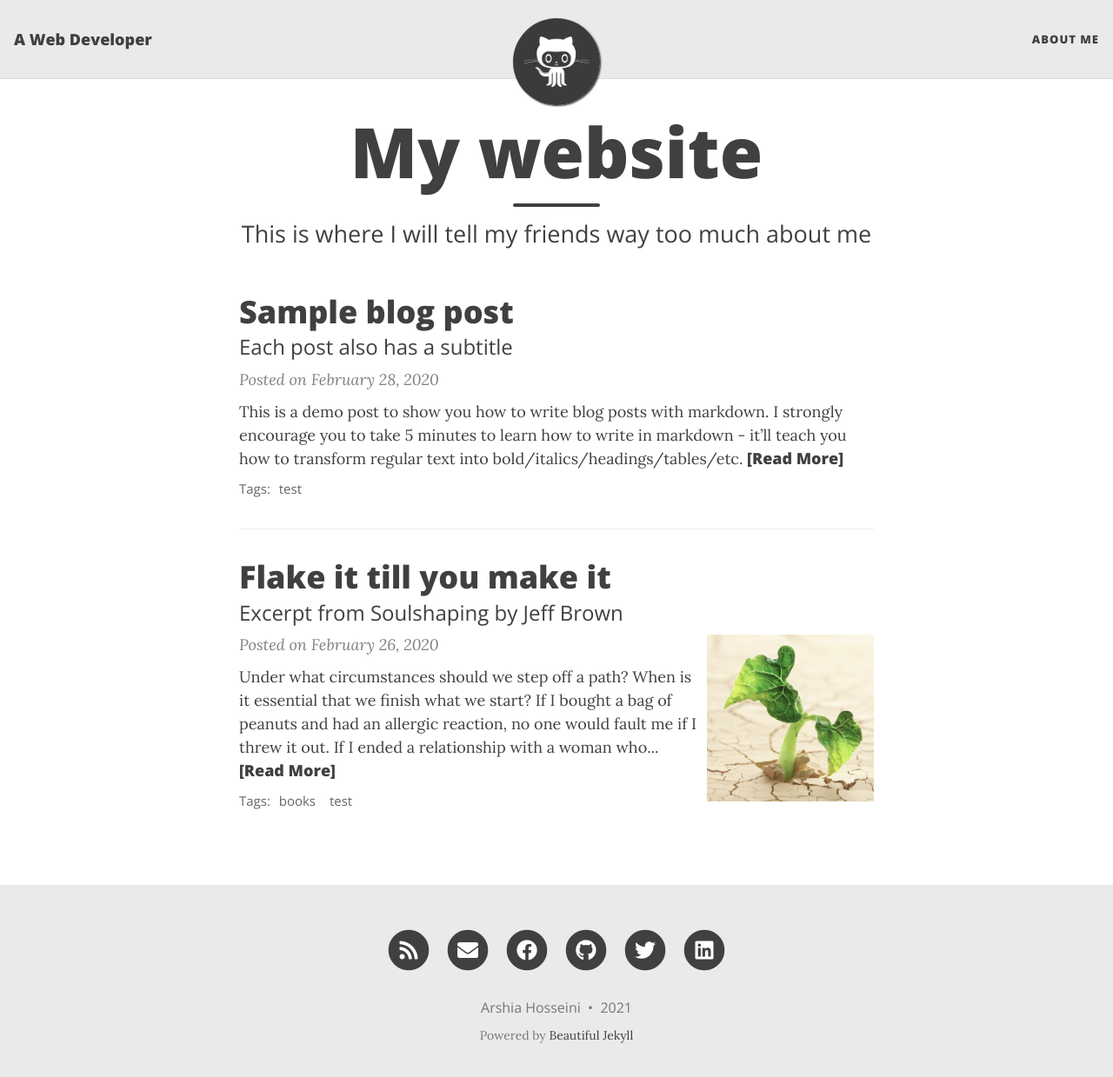
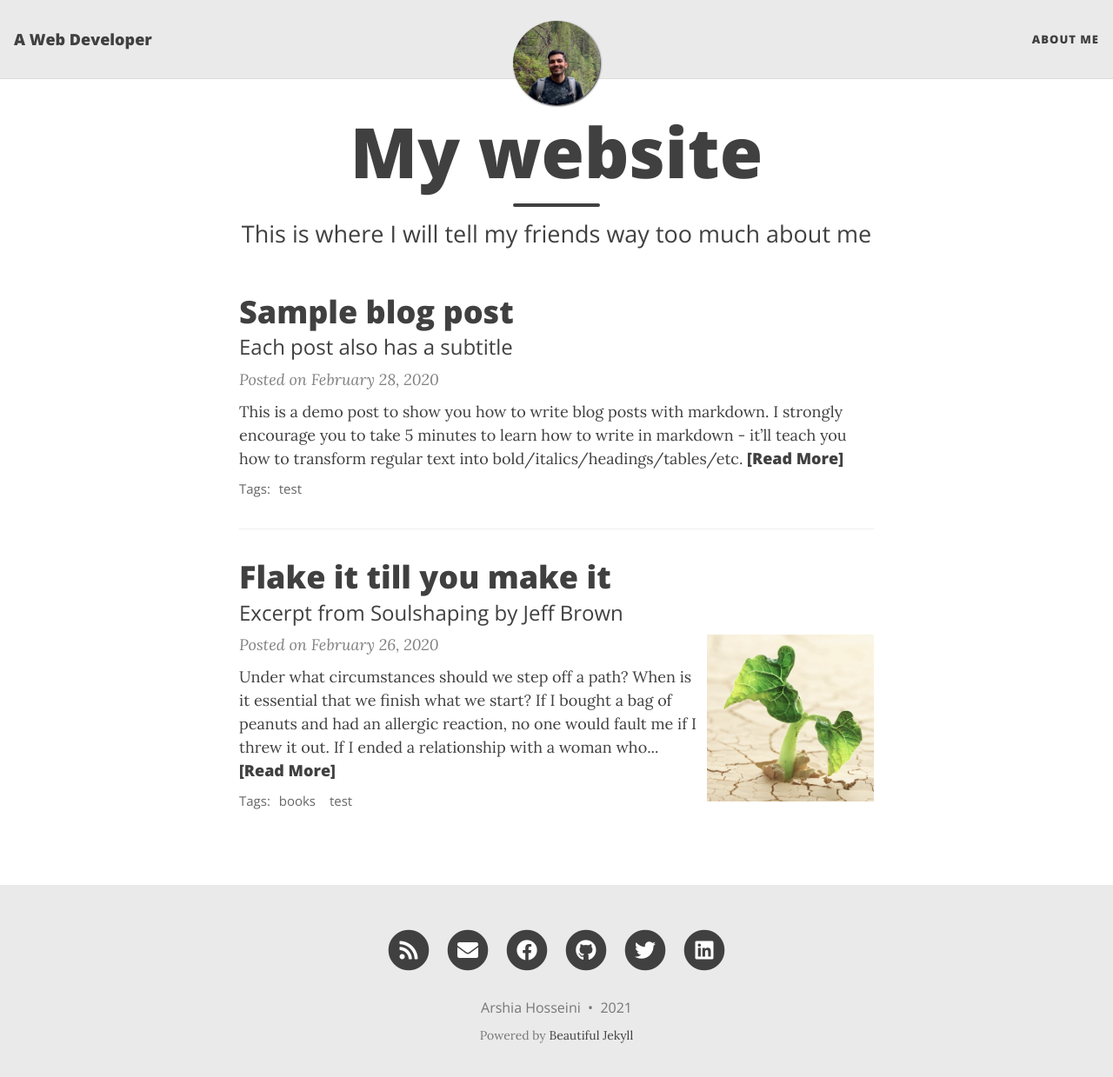
Before and after one commit to arshiahsn/arshiahsn.github.io, a Jekyll site: the page built from index.html, in a window 1280 px wide and 1252 px high. Shown: the top 1239 px of the window at 87% size. Built offline with Jekyll 4.4.1, drawn with Linux system fonts in a browser that asks for light colours; nearby versions of some CDN libraries; the list of posts is cut into pages by our own code.

Commit message:
Update _config.yml

```diff
--- a/_config.yml
+++ b/_config.yml
@@ -21,7 +21,7 @@ navbar-links:
 
 # Image to show in the navigation bar - works best with a square image
 # Remove this parameter if you don't want an image in the navbar
-avatar: "/assets/img/avatar-icon.png"
+avatar: "/assets/img/my_pic3.jpg"
 
 # By default, the image is cut into a circle. You can disable this behaviour by setting 'round-avatar: false'
 round-avatar: true
```
